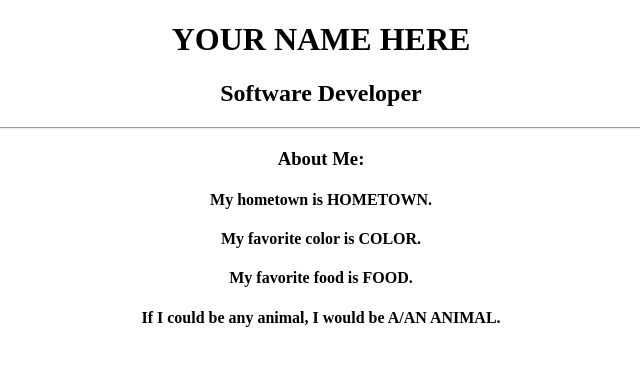
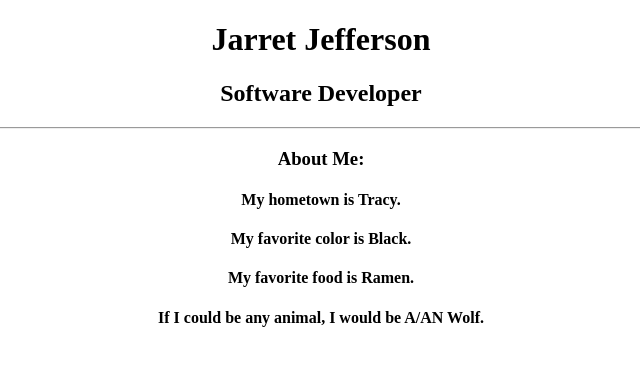
Before and after one commit to JarretJefferson/my-profile, a plain HTML site: page index.html in a window 1280 px wide. Shown: the whole page, without its empty margins (319-959 px from the left). Drawn offline with Linux system fonts and the light colour scheme.

Commit message:
edited content of index html

```diff
--- a/index.html
+++ b/index.html
@@ -16,7 +16,7 @@
 
 			<div align="center">
 
-				<h1>YOUR NAME HERE</h1>
+				<h1>Jarret Jefferson</h1>
 
 				<h2>Software Developer</h2>
 
@@ -24,13 +24,13 @@
 
 				<h3>About Me:</h3>
 
-					<h4>My hometown is HOMETOWN.</h4>
+					<h4>My hometown is Tracy.</h4>
 
-					<h4>My favorite color is COLOR.</h4>
+					<h4>My favorite color is Black.</h4>
 
-					<h4>My favorite food is FOOD.</h4>
+					<h4>My favorite food is Ramen.</h4>
 
-					<h4>If I could be any animal, I would be A/AN ANIMAL.</h4>
+					<h4>If I could be any animal, I would be A/AN Wolf.</h4>
 
 			</div>
 
```
